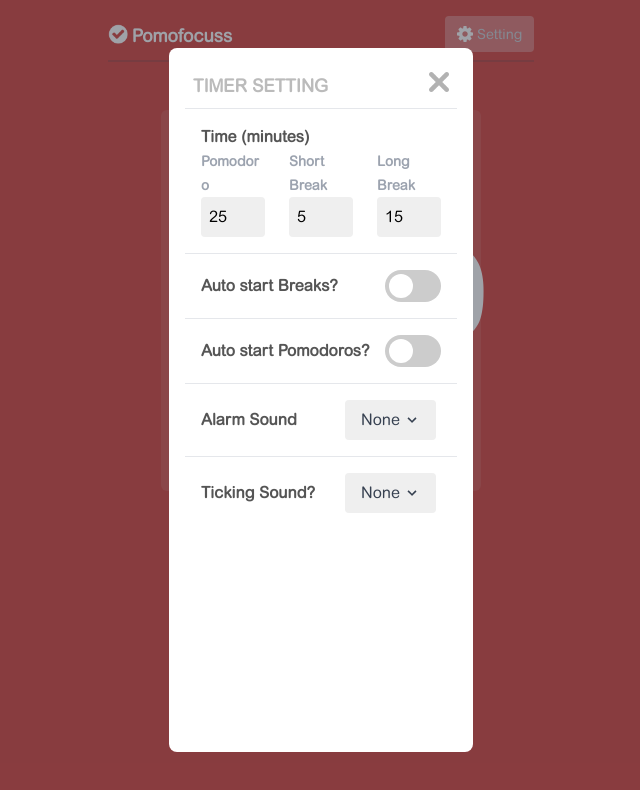
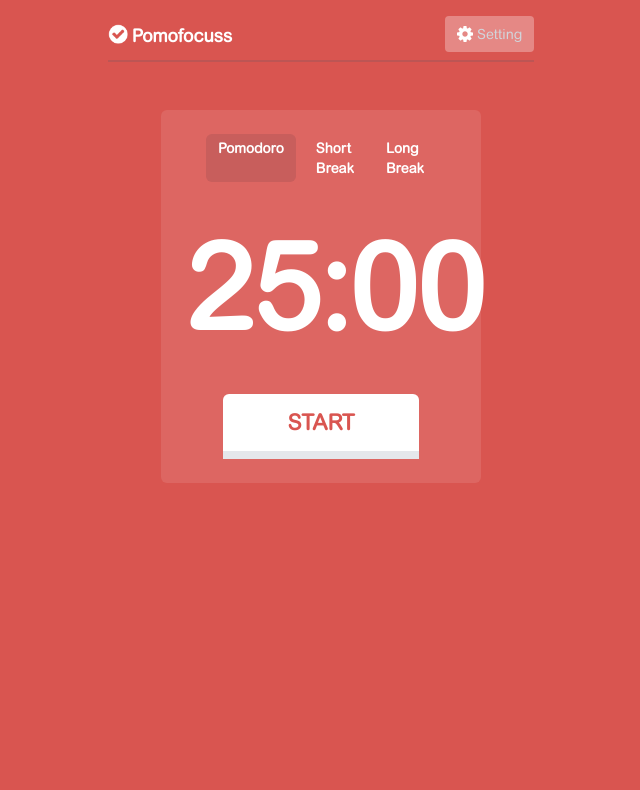
Before and after one commit to SagheerHussainZardari/pomodorclone_vue, a Vue app: page / in a window 1280 px wide. Shown: the top 790 px of the page, without its empty margins (319-959 px from the left). Built offline with nearby package versions, Linux system fonts and the light colour scheme.

Commit message:
done with header

```diff
--- a/src/App.vue
+++ b/src/App.vue
@@ -6,7 +6,7 @@
     "
   >
     <!-- Header Start -->
-    <div class="w-4/12 mx-auto py-4">
+    <div class="lg:w-4/12 w-11/12 mx-auto py-4">
       <div class="flex justify-between">
         <a href="/" class="flex items-center gap-1 text-white">
           <img src="./assets/icon-white.png" class="w-5 h-5" alt="" srcset="" />
@@ -31,10 +31,13 @@
     <!-- Header End -->
 
     <!-- Timer Box Start -->
-    <div class="bg-white bg-opacity-10 rounded-md p-6 w-3/12 mx-auto mt-6">
-      <div class="flex justify-center gap-2 w-10/12 mx-auto">
+    <div
+      class="bg-white bg-opacity-10 rounded-md lg:px-6 px-2 py-6 lg:w-3/12 w-11/12 mx-auto mt-6"
+    >
+      <div class="flex justify-center lg:gap-2 gap-1 lg:w-10/12 w-full mx-auto">
         <div
           @click="switchTab(1)"
+          class="lg:text-md text-sm word-wrap"
           :class="
             tab == 1
               ? 'text-white font-bold bg-gray-900 px-3 py-1 cursor-pointer rounded-md bg-opacity-10'
@@ -45,6 +48,7 @@
         </div>
         <div
           @click="switchTab(2)"
+          class="lg:text-md text-sm word-wrap"
           :class="
             tab == 2
               ? 'text-white font-bold bg-gray-900 px-3 py-1 cursor-pointer rounded-md bg-opacity-10'
@@ -55,6 +59,7 @@
         </div>
         <div
           @click="switchTab(3)"
+          class="lg:text-md text-sm word-wrap"
           :class="
             tab == 3
               ? 'text-white font-bold bg-gray-900 px-3 py-1 cursor-pointer rounded-md bg-opacity-10'
@@ -65,7 +70,9 @@
         </div>
       </div>
 
-      <div class="mt-4 text-white text-[120px] text-center font-bold">
+      <div
+        class="mt-4 text-white lg:text-[120px] text-[100px] text-center font-bold"
+      >
         {{ timeShow }}
       </div>
 
@@ -112,10 +119,10 @@
     <!-- Settings Section Start -->
     <div
       v-if="settingsShow"
-      class="bg-gray-900 flex justify-center bg-opacity-40 p-8 fixed top-0 w-screen min-h-screen"
+      class="bg-gray-900 flex justify-center bg-opacity-40 lg:p-8 p-2 fixed top-0 w-screen min-h-screen"
     >
       <div
-        class="w-3/12 m-4 px-4 bg-white rounded-lg break-words p-4 h-auto inline-block"
+        class="lg:w-[20%] lg:m-4 m-1 lg:text-md text-xs lg:px-4 py-4 px-1 bg-white rounded-lg break-words lg:p-4 h-auto inline-block"
       >
         <div class="flex justify-between">
           <div
@@ -139,9 +146,9 @@
 
         <div class="p-4">
           <h1 class="text-[#555555] font-semibold">Time (minutes)</h1>
-          <div class="grid grid-cols-3 gap-6">
+          <div class="grid grid-cols-3 gap-3">
             <div>
-              <label for="" class="text-gray-400 font-semibold text-sm"
+              <label for="" class="text-gray-400 font-semibold text-xs"
                 >Pomodoro</label
               >
               <input
@@ -155,7 +162,7 @@
               />
             </div>
             <div>
-              <label for="" class="text-gray-400 font-semibold text-sm"
+              <label for="" class="text-gray-400 font-semibold text-xs"
                 >Short Break</label
               >
               <input
@@ -169,7 +176,7 @@
               />
             </div>
             <div>
-              <label for="" class="text-gray-400 font-semibold text-sm"
+              <label for="" class="text-gray-400 font-semibold text-xs"
                 >Long Break</label
               >
               <input
@@ -328,6 +335,9 @@
             </div>
           </div>
         </div>
+        <div id="player">
+          <div id="volume"></div>
+        </div>
 
         <hr />
 
@@ -404,7 +414,7 @@ export default {
 
   data() {
     return {
-      settingsShow: true,
+      settingsShow: false,
       tab: 1,
       time: 300,
       timeShow: "00:00",
@@ -435,6 +445,8 @@ export default {
   },
 
   mounted() {
+    document.title = this.timeShow + " - Time to focus";
+
     this.audio.current_audio = new Audio();
     this.time = localStorage.getItem("pomodoro_time_seconds") || 1500;
     this.settings.pomodoro_time = this.time / 60;
@@ -471,6 +483,7 @@ export default {
       this.playTickingSound();
       this.interval = setInterval(() => {
         this.updateTime();
+        document.title = this.timeShow + " - Time to focus";
       }, 1000);
     },
     stopTimer() {
```
